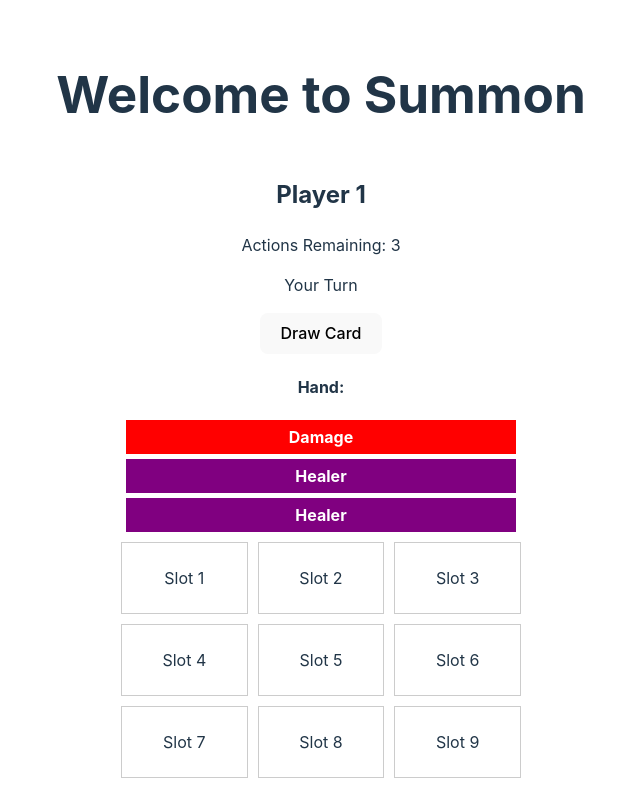
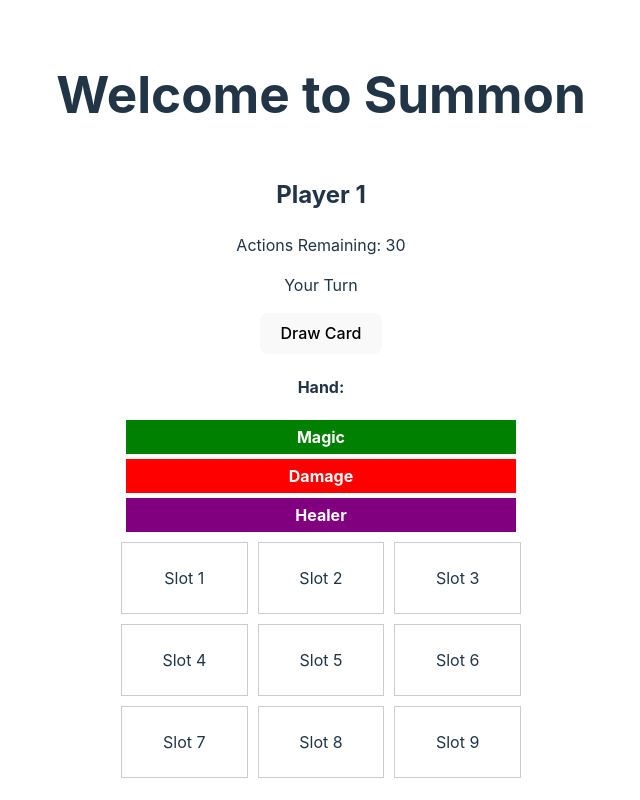
Before and after one commit to CullsGit/tcg-game, a React (Vite) app: page / in a window 1280 px wide. Shown: the top 800 px of the page, without its empty margins (319-959 px from the left). Built offline with nearby package versions, Linux system fonts and the light colour scheme.

Commit message:
fix problem with useEffect calling twice, remove first turn logic and just start game with 3 cards in hand

```diff
--- a/src/components/Board.jsx
+++ b/src/components/Board.jsx
@@ -2,19 +2,18 @@ import React, { useState, useEffect } from "react";
 import "./Board.css";
 import { createDeck } from "../data/deckData";
 
-const shuffleDeck = (deck) => {
-  return [...deck].sort(() => Math.random() - 0.5);
-};
-
 const Board = () => {
-  const initialPlayerState = () => ({
-    deck: shuffleDeck(createDeck()),
-    hand: [],
-    board: Array(9).fill(null),
-    actions: 3,
-    selectedCardIndex: null,
-    selectedBoardIndex: null, // Tracks selected card on board for movement
-  });
+  const initialPlayerState = () => {
+    const deck = createDeck();
+    return {
+      deck: deck.slice(3), // Remove 3 cards from deck
+      hand: deck.slice(0, 3), // Take the first 3 cards for the hand
+      board: Array(9).fill(null),
+      actions: 30,
+      selectedCardIndex: null,
+      selectedBoardIndex: null,
+    };
+  };
 
   const [players, setPlayers] = useState({
     player1: initialPlayerState(),
@@ -22,15 +21,6 @@ const Board = () => {
   });
 
   const [currentTurn, setCurrentTurn] = useState("player1"); // Player 1 starts
-  const [firstTurn, setFirstTurn] = useState(true);
-
-  useEffect(() => {
-    if (firstTurn) {
-      drawInitialCards("player1");
-      drawInitialCards("player2");
-      setFirstTurn(false);
-    }
-  }, [firstTurn]);
 
   useEffect(() => {
     if (players[currentTurn].actions === 0) {
@@ -147,7 +137,7 @@ const Board = () => {
       const currentPlayer = prevPlayers[player];
       const { deck, hand, actions } = currentPlayer;
 
-      if (hand.length >= 5) {
+      if (hand.length >= 20) {
         alert("You can only have a maximum of 5 cards in hand!");
         return prevPlayers; // Prevent drawing if hand is full
       }
```
